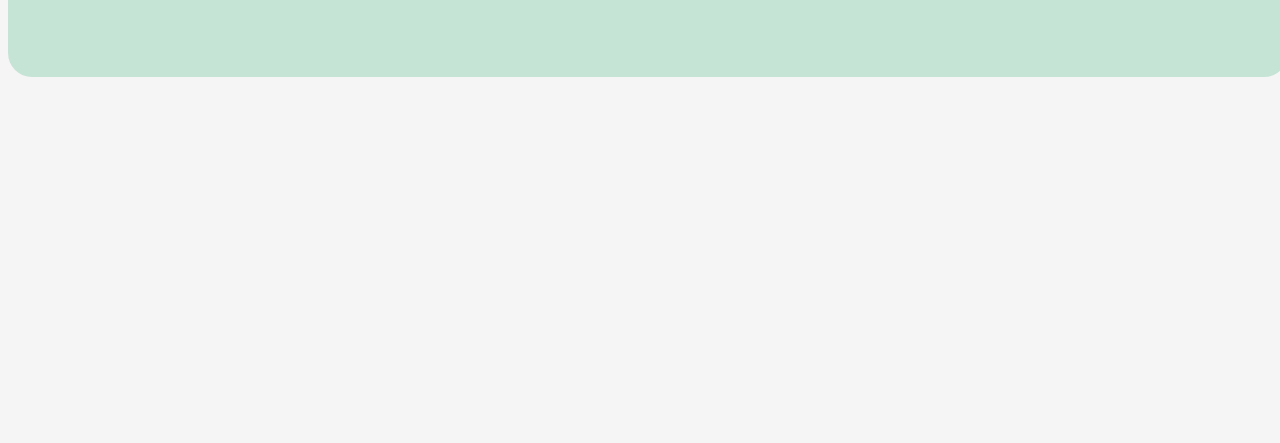
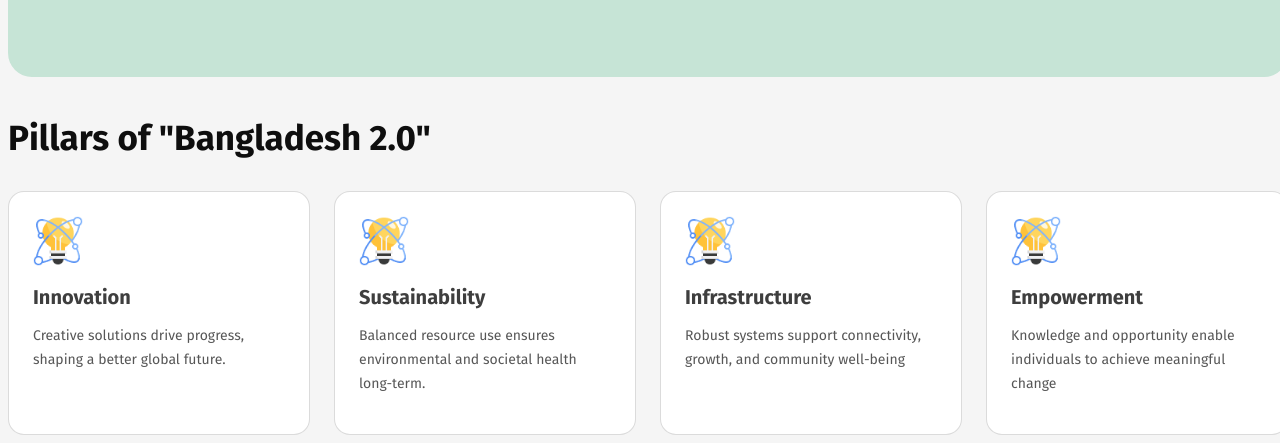
Before and after one commit to ebny-buniad/assignment-1, a plain HTML site: page index.html in a window 1280 px wide. Shown: the part 600-1043 px from the top of the page. Before the commit the page ends 800 px from the top, so only its background shows below. Drawn offline with Linux system fonts and the light colour scheme.

Commit message:
added 4 pillars of bangladesh

```diff
--- a/assets/styles/style.css
+++ b/assets/styles/style.css
@@ -6,7 +6,8 @@ body {
 
 /* Header Styles */
 
-header {
+header,
+main {
     width: 1280px;
     margin: auto;
 }
@@ -93,3 +94,51 @@ nav {
     color: black;
     cursor: pointer;
 }
+
+/* ************** Main Styles Start ************** */
+
+/* Pillars section styles */
+
+.section-title {
+    color: rgb(14, 14, 14);
+    font-size: 35px;
+    font-weight: 700;
+    margin: 32px 0px;
+}
+
+.pillars {
+    display: flex;
+    justify-content: space-around;
+    gap: 24px;
+}
+
+.pillars-card {
+    box-sizing: border-box;
+    border: 1px solid rgba(14, 14, 14, 0.15);
+    border-radius: 16px;
+    background: rgb(255, 255, 255);
+    width: 302px;
+    height: 244px;
+    padding: 24px;
+
+}
+
+.pillars-card>img {
+    width: 50px;
+}
+
+.pillars-card>h6 {
+    margin: 15px 0;
+    color: rgba(14, 14, 14, 0.8);
+    font-size: 20px;
+    font-weight: 700;
+}
+
+.pillars-card>p {
+    color: rgba(14, 14, 14, 0.7);
+    font-size: 14px;
+    font-weight: 400;
+    line-height: 24px;
+}
+
+/* ************** Main Styles End ************** */
--- a/index.html
+++ b/index.html
@@ -40,7 +40,37 @@
 
     </header>
     <main>
+        <!-- Bangladesh pillars section start -->
 
+        <h2 class="section-title">Pillars of "Bangladesh 2.0"</h2>
+
+        <section class="pillars">
+            <div class="pillars-card">
+                <img src="assets/images/card-icon.png" alt="">
+                <h6>Innovation</h6>
+                <p>Creative solutions drive progress, shaping a better global future.</p>
+            </div>
+            <div class="pillars-card">
+                <img src="assets/images/card-icon.png" alt="">
+                <h6>Sustainability</h6>
+                <p>Balanced resource use ensures environmental and societal health long-term.</p>
+            </div>
+            <div class="pillars-card">
+                <img src="assets/images/card-icon.png" alt="">
+                <h6>Infrastructure</h6>
+                <p>Robust systems support connectivity, growth, and community well-being</p>
+            </div>
+            <div class="pillars-card">
+                <img src="assets/images/card-icon.png" alt="">
+                <h6>Empowerment</h6>
+                <p>Knowledge and opportunity enable individuals to achieve meaningful change</p>
+            </div>
+        </section>
+
+
+
+
+        <!-- Bangladesh pillars section end -->
     </main>
     <footer>
 
```
